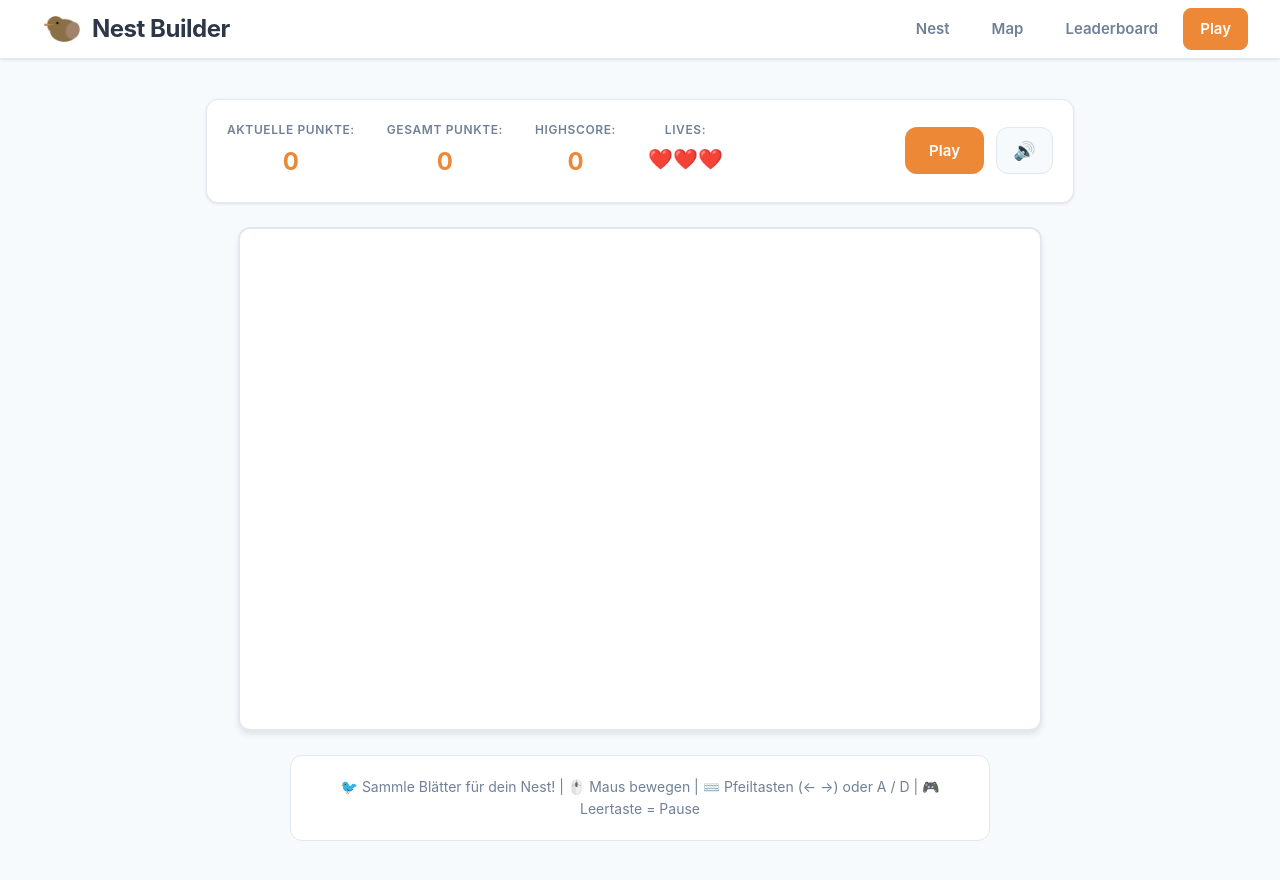
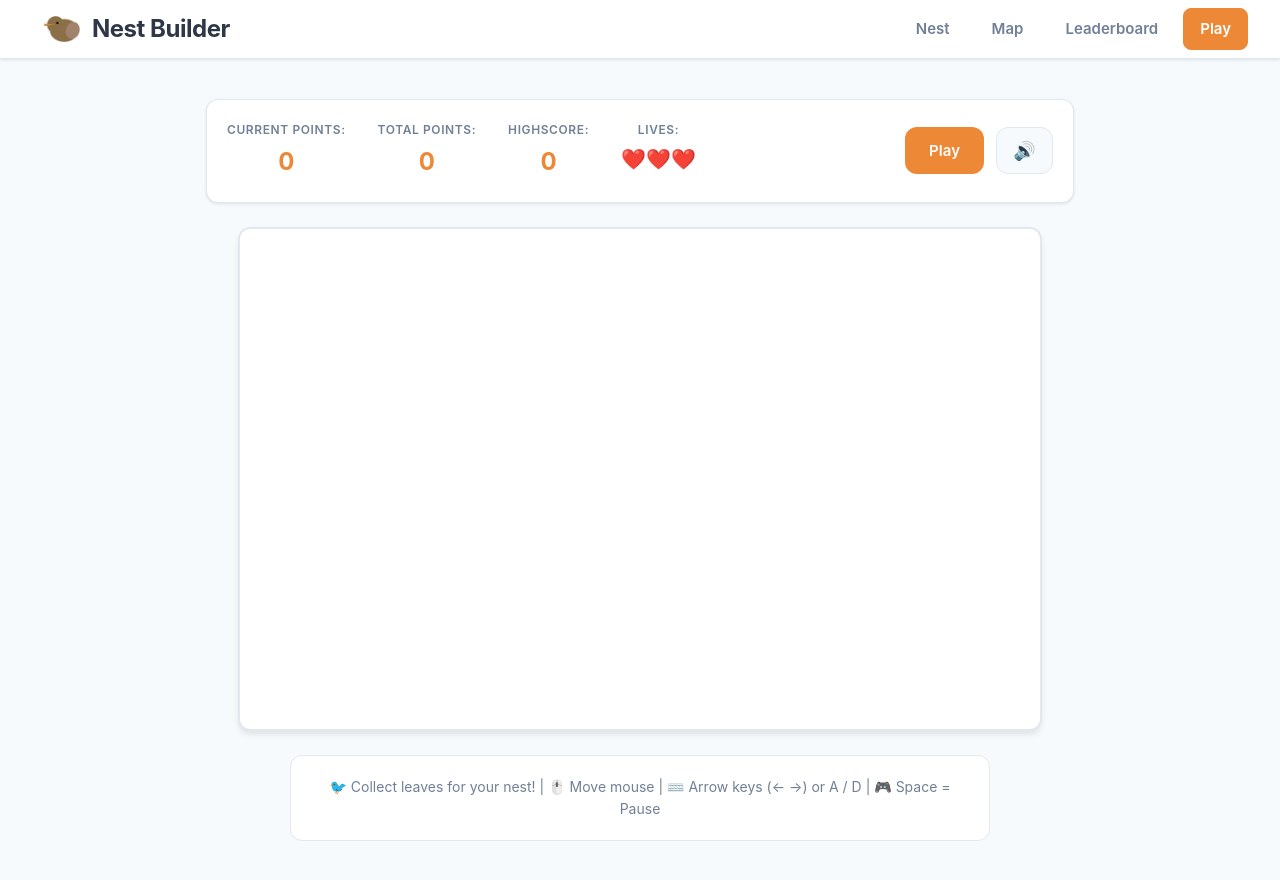
Before and after one commit to alexmen656/Woodcock-Game, a Vue app: page /game in a window 1280 px wide. Built offline with nearby package versions, Linux system fonts and the light colour scheme.

Commit message:
feat: UI improvements and translations (2)

```diff
--- a/src/components/WoodcockGame.vue
+++ b/src/components/WoodcockGame.vue
@@ -3,11 +3,11 @@
     <div class="game-ui">
       <div class="stats">
         <div class="stat-item">
-          <span class="label">Aktuelle Punkte:</span>
+          <span class="label">Current Points:</span>
           <span class="value">{{ score }}</span>
         </div>
         <div class="stat-item">
-          <span class="label">Gesamt Punkte:</span>
+          <span class="label">Total Points:</span>
           <span class="value">{{ totalPoints }}</span>
         </div>
         <div class="stat-item">
@@ -59,14 +59,14 @@
       @click="handleCanvasClick"
     ></canvas>
     <div v-if="gameOver" class="game-over">
-      <h2>Runde beendet!</h2>
-      <p class="final-score">Gesammelt: {{ score }} Punkte</p>
-      <p class="total-points">Gesamt: {{ totalPoints }} Punkte</p>
+      <h2>Round Over!</h2>
+      <p class="final-score">Collected: {{ score }} Points</p>
+      <p class="total-points">Total: {{ totalPoints }} Points</p>
       <p v-if="isNewHighscore" class="new-highscore">🎉 New Highscore! 🎉</p>
-      <p class="hint">Gehe zurück zum Nest um Upgrades zu kaufen!</p>
+      <p class="hint">Go back to the nest to buy upgrades!</p>
     </div>
     <div class="instructions">
-      <p>🐦 Sammle Blätter für dein Nest! | 🖱️ Maus bewegen | ⌨️ Pfeiltasten (← →) oder A / D | 🎮 Leertaste = Pause</p>
+      <p>🐦 Collect leaves for your nest! | 🖱️ Move mouse | ⌨️ Arrow keys (← →) or A / D | 🎮 Space = Pause</p>
     </div>
   </div>
 </template>
--- a/src/views/Leaderboard.vue
+++ b/src/views/Leaderboard.vue
@@ -1,7 +1,7 @@
 <template>
   <div class="leaderboard-view">
     <div class="leaderboard-header">
-      <h1>🏆 Leaderboard</h1>
+      <h1>Leaderboard</h1>
       <p class="subtitle">Die besten Nest-Bauer der Welt</p>
     </div>
     <div v-if="loading" class="loading">
@@ -198,7 +198,7 @@ function formatNumber(num) {
 .leaderboard-header h1 {
   font-size: 2.5rem;
   color: var(--primary);
-  margin-bottom: 0.5rem;
+  margin-bottom: 0;
   font-weight: 700;
 }
 
--- a/src/views/MapView.vue
+++ b/src/views/MapView.vue
@@ -3,7 +3,7 @@
     <div class="map-header">
       <h1>🌲 Woodcock Forest</h1>
       <p class="map-subtitle">Explore Nests of Other Players</p>
-      <div class="map-stats">
+      <!--<div class="map-stats">
         <div class="map-stat">
           <span class="stat-icon">🪹</span>
           <span class="stat-text">{{ totalNests }} Nests</span>
@@ -12,7 +12,7 @@
           <span class="stat-icon">🐦</span>
           <span class="stat-text">{{ onlineUsers }} Online</span>
         </div>
-      </div>
+      </div>-->
     </div>
     <div class="map-container">
       <canvas
```
